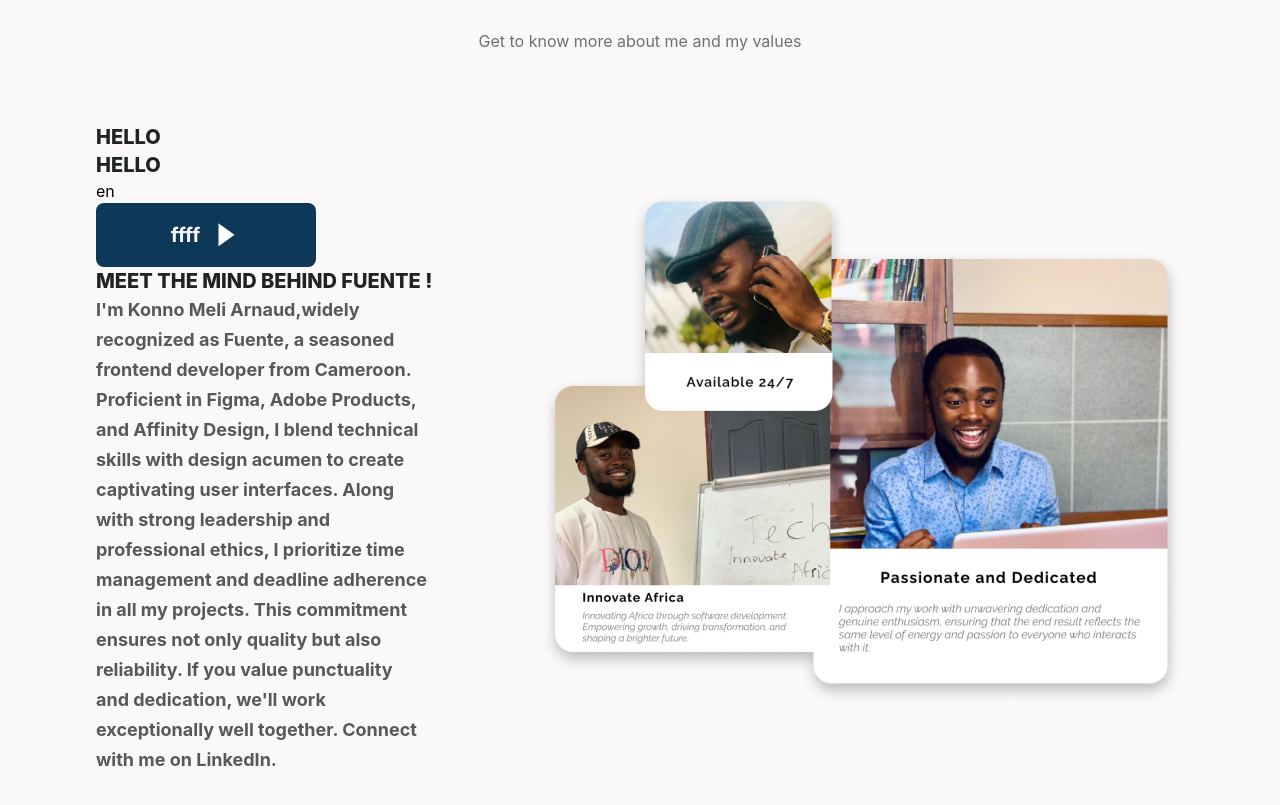
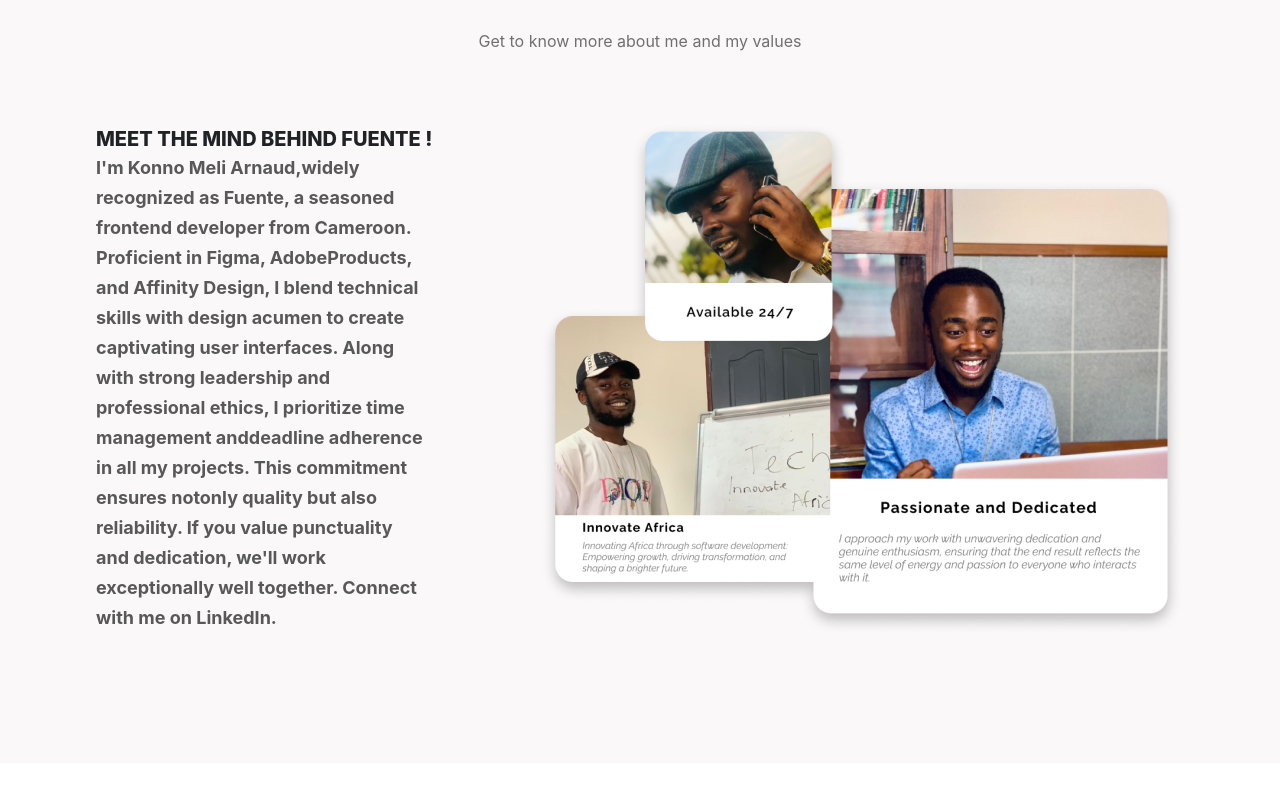
Before and after one commit to konnofuente/konnofuente, a React (Create React App) app: page / in a window 1280 px wide. Shown: the part 1100-1905 px from the top of the page. After the commit the page ends 1863 px from the top, so only its background shows below. Built offline with nearby package versions, Linux system fonts and the light colour scheme.

Commit message:
perf(app): #11 Add Translation to about me section

```diff
--- a/src/features/aboutMe/AboutMe.tsx
+++ b/src/features/aboutMe/AboutMe.tsx
@@ -1,8 +1,6 @@
-import React from "react";
+import { useTranslation } from "react-i18next";
 import aboutMeImg from "../../assets/images/aboutMeImg.png";
 import TitleAndSubtitle from "../../components/base/TitleAndSubtitle/TitleAndSubtitle";
-import { useTranslation } from "react-i18next";
-import SwitchLangBtn from "../../components/base/buttons/SwitchLangBtn";
 
 const AboutMe = () => {
   const [t, i18n] = useTranslation("message");
@@ -10,28 +8,16 @@ const AboutMe = () => {
   return (
     <div className=" flex flex-col items-center bg-whiteNormal px-24 py-32 gap-y-16">
       <TitleAndSubtitle
-        title={"ABOUT ME"}
-        subtitle={"Get to know more about me and my values"}
+        title={t("aboutMe.aboutMeTitle")}
+        subtitle={t("aboutMe.aboutMeSubtitle")}
       />
       <div className="flex justify-between items-center w-full">
         <div className="flex flex-col  items-start ">
           <h1 className="font-Raleway text-blackNormal text-xl font-extrabold uppercase">
-            {t("about.salut")}
-          </h1>
-          <SwitchLangBtn />
-          <h1 className="font-Raleway text-blackNormal text-xl font-extrabold uppercase">
-            Meet the Mind Behind Fuente !
+            {t("aboutMe.meetTheMind")}
           </h1>
           <p className="font-Raleway text-whiteDarker text-lg font-bold leading-[30px] w-3/4">
-            I'm Konno Meli Arnaud,widely recognized as Fuente, a seasoned
-            frontend developer from Cameroon. Proficient in Figma, Adobe
-            Products, and Affinity Design, I blend technical skills with design
-            acumen to create captivating user interfaces. Along with strong
-            leadership and professional ethics, I prioritize time management and
-            deadline adherence in all my projects. This commitment ensures not
-            only quality but also reliability. If you value punctuality and
-            dedication, we'll work exceptionally well together. Connect with me
-            on LinkedIn.
+            {t("aboutMe.description")}
           </p>
         </div>
         <img src={aboutMeImg} alt="About Me" />
--- a/src/lang/en/enMessages.json
+++ b/src/lang/en/enMessages.json
@@ -1,13 +1,11 @@
- {
-  "header":{
-
+{
+  "header": {
     "home": "Home"
-
   },
-  "about":{
-
-    "salut": "Hello"
-
+  "aboutMe": {
+    "aboutMeTitle": "ABOUT ME",
+    "aboutMeSubtitle": "Get to know more about me and my values",
+    "meetTheMind": "Meet the Mind Behind Fuente !",
+    "description": "I'm Konno Meli Arnaud,widely recognized as Fuente, a seasoned frontend developer from Cameroon. Proficient in Figma, AdobeProducts, and Affinity Design, I blend technical skills with design acumen to create captivating user interfaces. Along with strong leadership and professional ethics, I prioritize time management anddeadline adherence in all my projects. This commitment ensures notonly quality but also reliability. If you value punctuality and dedication, we'll work exceptionally well together. Connect with me on LinkedIn."
   }
-
 }
--- a/src/lang/fr/frMessages.json
+++ b/src/lang/fr/frMessages.json
@@ -1,13 +1,11 @@
 {
-  "header":{
-
+  "header": {
     "home": "Accueil"
-
   },
-  "about":{
-
-    "salut": "Salut"
-
+  "aboutMe": {
+    "meetTheMind": "Rencontrez l'esprit qui se cache derrière Fuente !",
+    "aboutMeTitle": "ABOUT ME",
+    "aboutMeSubtitle": "En savoir plus sur moi et mes valeurs",
+    "description": "Je suis Konno Meli Arnaud, largement connu sous le nom de Fuente, un développeur frontend chevronné du Cameroun. En plus d'un leadership fort et d'une éthique professionnelle, je donne la priorité à la gestion du temps et au respect des délais dans tous mes projets. Cet engagement garantit non seulement la qualité, mais aussi la fiabilité. Si vous appréciez la ponctualité et le dévouement, nous travaillerons exceptionnellement bien ensemble. Connectez-vous avec moi sur LinkedIn.Contactez-moi sur LinkedIn"
   }
-
 }
```
